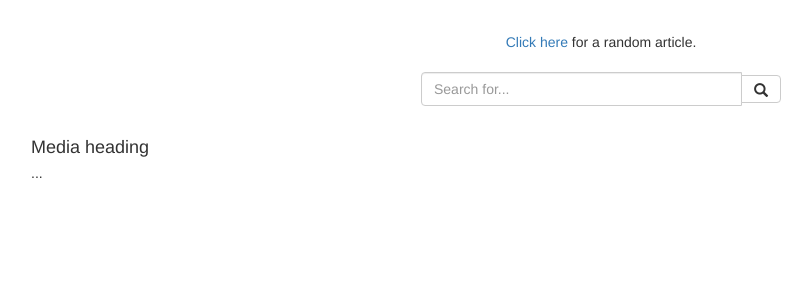
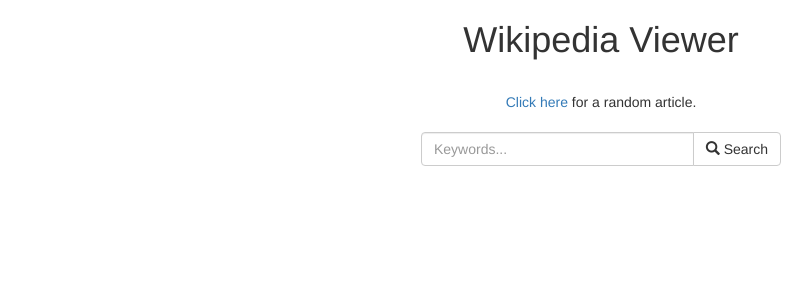
Before and after one commit to muhammaderfan/erf, a Jekyll site: the page assets/demos/wikipedia-viewer/index.html, which Jekyll copies as it is, in a window 1280 px wide. Shown: the top 300 px of the page, without its empty margins (39-851 px from the left). Built offline with Jekyll 4.4.1, drawn with Linux system fonts in a browser that asks for light colours; nearby versions of some CDN libraries.

Commit message:
update wikipedia viewer demo

```diff
--- a/assets/demos/wikipedia-viewer/index.html
+++ b/assets/demos/wikipedia-viewer/index.html
@@ -9,10 +9,22 @@
     .container .form-search .search-results {
       margin: 32px 0;
     }
+    #target .media {
+      border: thin solid #eee;
+      padding: 8px;
+      border-radius: 3px;
+      transition: background-color 250ms linear;
+    }
+    #target .media:hover {
+      background: rgba(238, 238, 238, 0.5);
+    }
   </style>
 </head>
 <body>
 <div class="container">
+
+  <h1 class="text-center">Wikipedia Viewer</h1>
+
   <div class="form-search">
     <div class="row">
 
@@ -20,10 +32,10 @@
         <a target="_blank" href="https://en.wikipedia.org/wiki/Special:Random">Click here</a> for a random article.
         <br><br>
         <div class="input-group">
-          <input id="query" type="text" class="form-control" placeholder="Search for...">
+          <input id="query" type="text" class="form-control" placeholder="Keywords...">
           <span class="input-group-btn">
             <button type="button" class="btn btn-default" aria-label="Search">
-              <span class="glyphicon glyphicon-search" aria-hidden="true"></span>
+              <i class="glyphicon glyphicon-search" aria-hidden="true"></i> Search
             </button>
           </span>
         </div>
@@ -34,12 +46,27 @@
 
         <div class="search-results">
 
-          <div class="media">
-            <div class="media-body">
-              <h4 class="media-heading">Media heading</h4>
-              ...
-            </div>
-          </div>
+          <div id="target"></div>
+
+          <script id="template" type="x-tmpl-mustache">
+            {{#pages}}
+              <div class="media">
+                {{#thumbnail.source}}
+                <div class="media-left">
+                  <img class="media-object" src="{{thumbnail.source}}" alt="{{title}}">
+                </div>
+                {{/thumbnail.source}}
+                <div class="media-body">
+                  <h4 class="media-heading">
+                    <a target="_blank" href="https://en.wikipedia.org/?curid={{pageid}}">
+                      {{title}}
+                    </a>
+                  </h4>
+                  {{extract}}
+                </div>
+              </div>
+            {{/pages}}
+          </script>
 
         </div>
 
@@ -74,7 +107,6 @@
       });
 
     });
-
   });
 </script>
 </body>
```
Also changed, not shown: other parts of assets/demos/wikipedia-viewer/index.html (+12 -6 lines).
